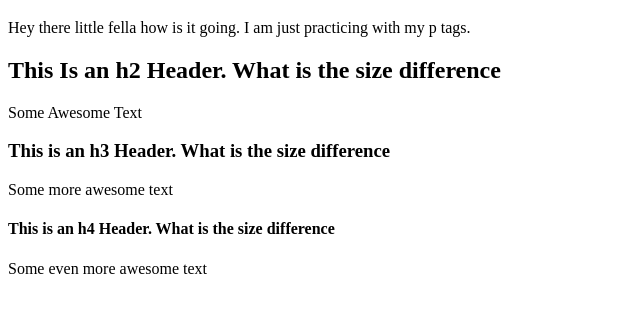
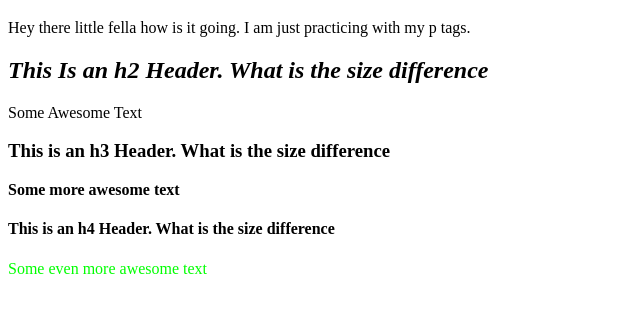
Before and after one commit to DaveGall/dws1, a plain HTML site: page trial_save.html in a window 1280 px wide. Shown: the part 61-374 px from the top of the page, without its empty margins (0-640 px from the left). Drawn offline with Linux system fonts and the light colour scheme.

Commit message:
trying b,i,font
Just trying the use of the bold, italics and font color tags.

```diff
--- a/trial_save.html
+++ b/trial_save.html
@@ -8,11 +8,11 @@
 <body>
 <h1>This Is The Title Of My First Heading</h1>
 <p>Hey there little fella how is it going. I am just practicing with my p tags.</p>
-<h2>This Is an h2 Header. What is the size difference</h2>
+<h2><i>This Is an h2 Header. What is the size difference</i></h2>
 <p>Some Awesome Text</p>
 <h3>This is an h3 Header. What is the size difference</h3>
-<p>Some more awesome text</p>
+<p><b>Some more awesome text</b></p>
 <h4>This is an h4 Header. What is the size difference</h4>
-<p>Some even more awesome text</p>
+<p><font color="#00ff00">Some even more awesome text</font></p>
 </body>
 </html>
```
